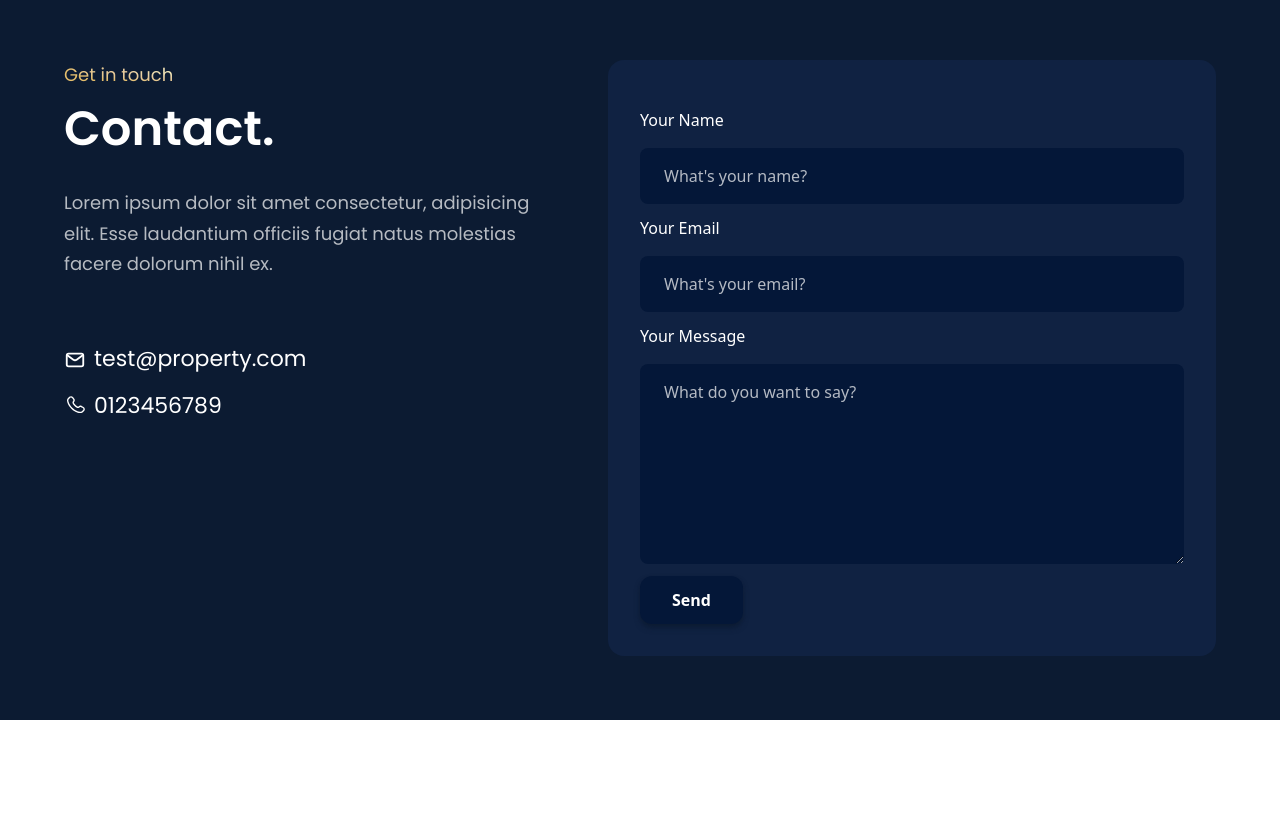
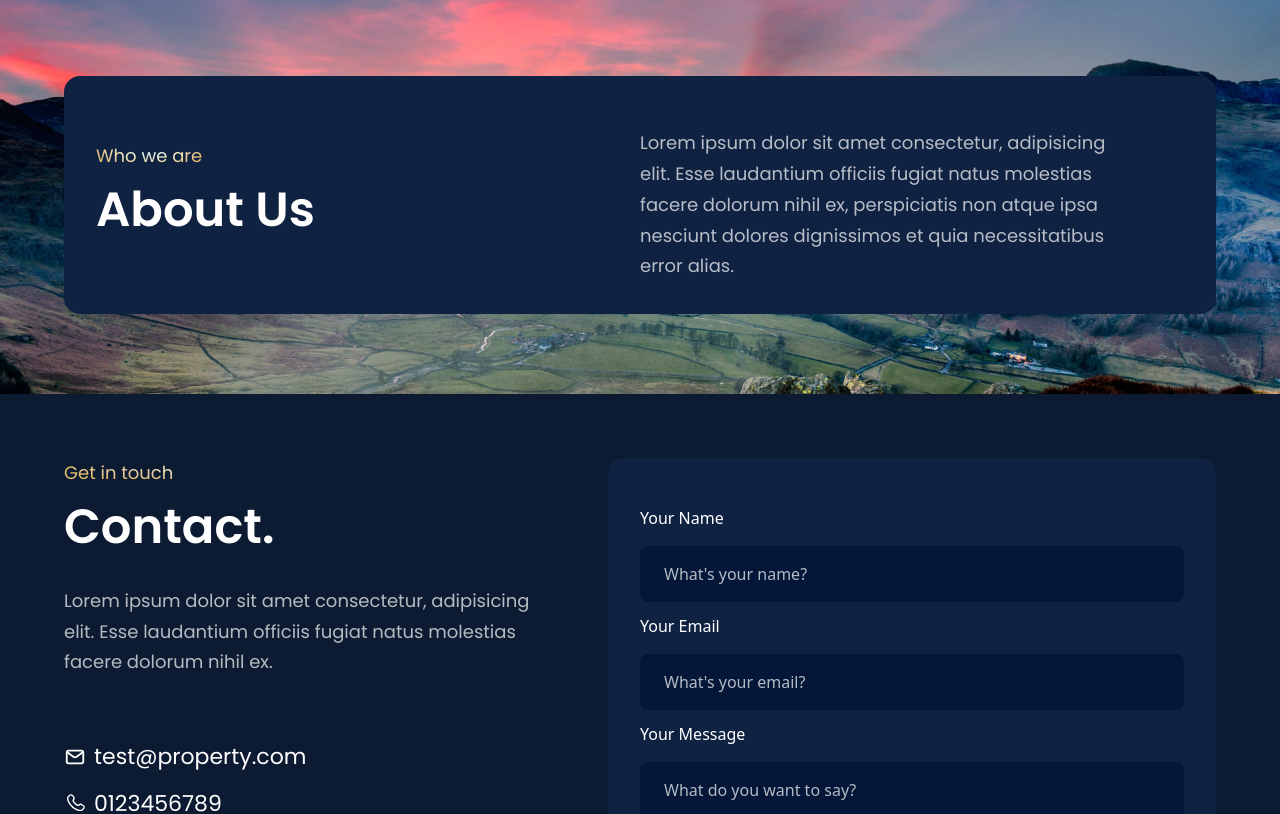
Before and after one commit to Jack-Camo/react-property-website, a React (Vite) app: page / in a window 1280 px wide. Shown: the part 2220-3034 px from the top of the page. Before the commit the page ends 2940 px from the top, so only its background shows below. Built offline with nearby package versions, Linux system fonts and the light colour scheme.

Commit message:
feat(wip): create about component
- parallax scroll effect partially finished

```diff
--- a/src/App.jsx
+++ b/src/App.jsx
@@ -1,6 +1,5 @@
-import React from 'react'
 import styles from './style';
-import { Navbar, Hero, Property, Contact } from './components';
+import { Navbar, Hero, Property, Contact, About } from './components';
 
 const App = () => (
   <div>
@@ -21,6 +20,13 @@ const App = () => (
     <div className={`bg-primary ${styles.paddingX} ${styles.flexStart}`}>
       <div className={`${styles.boxWidth}`}>
         <Property />
+      </div>
+    </div>
+
+    <About />
+
+    <div className={`bg-primary ${styles.paddingX} ${styles.flexStart}`}>
+      <div className={`${styles.boxWidth}`}>
         <Contact />
       </div>
     </div>
--- /dev/null
+++ b/src/components/About.jsx
@@ -0,0 +1,41 @@
+import React, { useEffect } from 'react';
+import styles, { layout } from "../style"
+import { dalton_room_1, lake_district_langdales } from "../assets"
+import Rellax from "rellax";
+
+const About = () => {
+  useEffect(() => {
+    // Initialize the Rellax parallax effect
+    new Rellax('.rellax');
+  }, []);
+
+  return (
+    <section id='about' className='relative overflow-hidden'>
+      <div
+        className={`absolute inset-0 bg-cover bg-center parallax rellax`}
+        style={{backgroundImage: `url(${lake_district_langdales})`, zIndex: -1}}
+        data-rellax-speed="1"
+      ></div>
+      <div
+        className={`${styles.paddingX} ${styles.flexStart}`}
+      >
+        <div className={`xl:max-w-[1340px] w-full bg-tertiary p-8 rounded-2xl my-20`}>
+          <div className={`${layout.sectionNoPadding} z-10`}>
+            <div className={layout.sectionInfo}>
+              <p className={`${styles.paragraph} small-text-gradient-gold`}>Who we are</p>
+              <h2 className={styles.heading2}>About Us</h2>
+            </div>
+
+            <div className={layout.sectionInfo}>
+              <p className={`${styles.paragraph} max-w-[470px] mt-5`}>
+                Lorem ipsum dolor sit amet consectetur, adipisicing elit. Esse laudantium officiis fugiat natus molestias facere dolorum nihil ex, perspiciatis non atque ipsa nesciunt dolores dignissimos et quia necessitatibus error alias.
+              </p>
+            </div>
+          </div>
+        </div>
+      </div>
+    </section>
+  )
+}
+
+export default About
--- a/src/components/index.js
+++ b/src/components/index.js
@@ -5,6 +5,7 @@ import Property from "./Property";
 import CardSlideshow from "./CardSlideshow";
 import FeatureCard from "./FeatureCard";
 import Contact from "./Contact";
+import About from "./About";
 
 export {
     Navbar,
@@ -13,5 +14,6 @@ export {
     Property,
     CardSlideshow,
     FeatureCard,
-    Contact
+    Contact,
+    About,
 };
--- a/src/index.css
+++ b/src/index.css
@@ -202,3 +202,10 @@
   background: rgba(255, 255, 255, 0.6);
   filter: blur(750px);
 }
+
+.parallax {
+  background-attachment: fixed;
+  background-position: center;
+  background-repeat: no-repeat;
+  background-size: cover;
+}
--- a/src/style.js
+++ b/src/style.js
@@ -17,6 +17,7 @@ const styles = {
 
   export const layout = {
     section: `flex md:flex-row flex-col ${styles.paddingY}`,
+    sectionNoPadding: `flex md:flex-row flex-col`,
     sectionReverse: `flex md:flex-row flex-col-reverse`, // ${styles.paddingY}
 
     sectionImgReverse: `flex-1 flex ${styles.flexCenter} md:mr-10 mr-0 md:mt-0 mt-10 relative`,
```
Also changed, not shown: package.json (+4 -3 lines).
